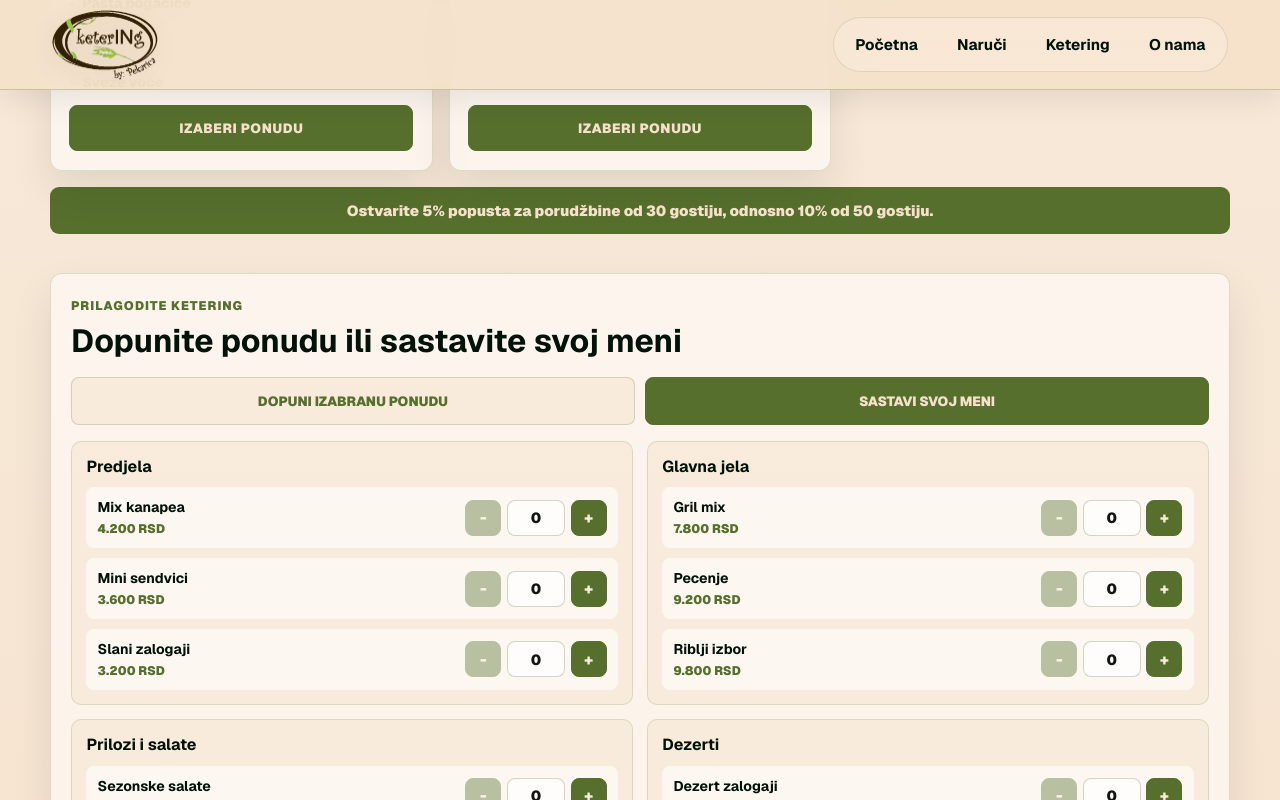
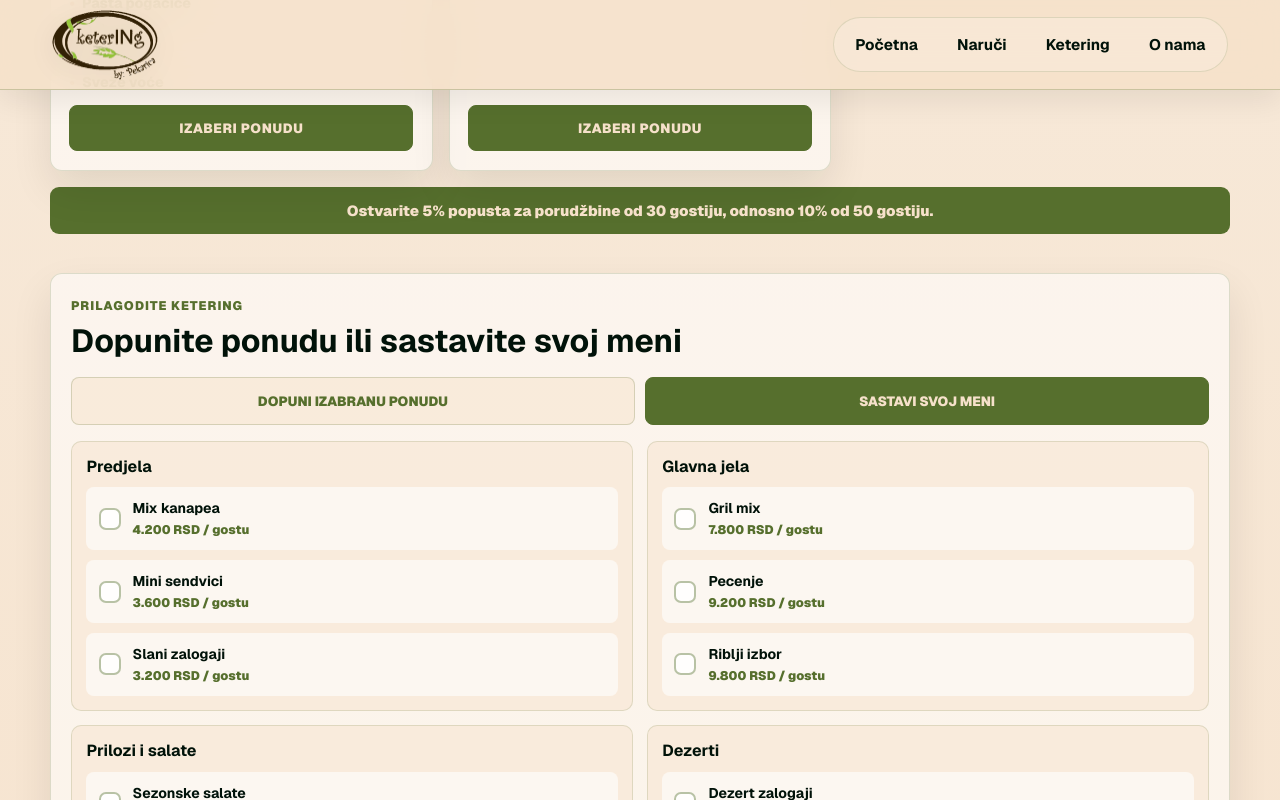
Before and after one commit to nemanja2424/ketering2, a Next.js app: page /ketering in a window 1280 px wide. Both pictures are taken after a click on the button "SASTAVI SVOJ MENI". Shown: the part 2464-3264 px from the top of the page. Built offline with nearby package versions, Linux system fonts and the light colour scheme.

Commit message:
/ketering

```diff
--- a/src/app/ketering/page.jsx
+++ b/src/app/ketering/page.jsx
@@ -220,11 +220,11 @@ export default function KeteringPage() {
     (sum, item) => sum + item.priceRsd * item.quantity,
     0
   );
-  const customMenuTotalRsd = customMenuItems.reduce(
-    (sum, item) => sum + item.priceRsd * item.quantity,
+  const guestCount = Math.max(1, Number(formData.broj_osoba || 1));
+  const originalCustomMenuTotalRsd = customMenuItems.reduce(
+    (sum, item) => sum + item.priceRsd * guestCount,
     0
   );
-  const guestCount = Math.max(1, Number(formData.broj_osoba || 1));
   const selectedOfferExtras = (selectedOffer?.extras || []).filter((extra) =>
     selectedOfferExtraIds.includes(extra.id)
   );
@@ -237,6 +237,8 @@ export default function KeteringPage() {
   const discountRate = guestCount >= 50 ? 0.1 : guestCount >= 30 ? 0.05 : 0;
   const discountRsd = Math.round(originalOfferTotalRsd * discountRate);
   const offerTotalRsd = originalOfferTotalRsd - discountRsd;
+  const customMenuDiscountRsd = Math.round(originalCustomMenuTotalRsd * discountRate);
+  const customMenuTotalRsd = originalCustomMenuTotalRsd - customMenuDiscountRsd;
   const totalRsd =
     cateringMenuMode === 'custom'
       ? customMenuTotalRsd
@@ -308,26 +310,17 @@ export default function KeteringPage() {
     });
   };
 
-  const updateCustomMenuQuantity = (category, product, value, absolute = false) => {
+  const toggleCustomMenuItem = (category, product) => {
     setCustomMenuItems((current) => {
       const existing = current.find((item) => item.id === product.id);
-      const nextQuantity = normalizeQuantity(
-        absolute ? value : (existing?.quantity || 0) + value
-      );
-
-      if (nextQuantity === 0) {
-        return current.filter((item) => item.id !== product.id);
-      }
 
       if (existing) {
-        return current.map((item) =>
-          item.id === product.id ? { ...item, quantity: nextQuantity } : item
-        );
+        return current.filter((item) => item.id !== product.id);
       }
 
       return [
         ...current,
-        { ...product, quantity: nextQuantity, category: category.title },
+        { ...product, category: category.title },
       ];
     });
   };
@@ -419,10 +412,15 @@ export default function KeteringPage() {
                   name: item.name,
                   category: item.category,
                   variant: null,
-                  quantity: item.quantity,
-                  unitPriceRsd: item.priceRsd,
-                  totalPriceRsd: item.priceRsd * item.quantity,
-                  meta: { source: 'ketering-po-meri' },
+                  quantity: guestCount,
+                  unitPriceRsd: Math.round(item.priceRsd * (1 - discountRate)),
+                  totalPriceRsd: Math.round(item.priceRsd * guestCount * (1 - discountRate)),
+                  meta: {
+                    source: 'ketering-po-meri',
+                    guestCount,
+                    originalUnitPriceRsd: item.priceRsd,
+                    discountPercent: discountRate * 100,
+                  },
                 }))
               : [
                 {
@@ -476,10 +474,10 @@ export default function KeteringPage() {
             totals: {
               subtotalRsd:
                 cateringMenuMode === 'custom'
-                  ? customMenuTotalRsd
+                  ? originalCustomMenuTotalRsd
                   : originalOfferTotalRsd + addOnTotalRsd,
               deliveryRsd: 0,
-              discountRsd: cateringMenuMode === 'custom' ? 0 : discountRsd,
+              discountRsd: cateringMenuMode === 'custom' ? customMenuDiscountRsd : discountRsd,
               totalRsd,
             },
             customerNote: formData.napomena.trim(),
@@ -498,10 +496,12 @@ export default function KeteringPage() {
               confirmedAt: null,
               completedAt: null,
             },
-            legacy: {
-              offerId: selectedOffer.id,
-              rawOffer: selectedOffer,
-            },
+            legacy: cateringMenuMode === 'custom'
+              ? { customMenu: true }
+              : {
+                  offerId: selectedOffer.id,
+                  rawOffer: selectedOffer,
+                },
           },
         }),
       });
@@ -714,54 +714,33 @@ export default function KeteringPage() {
                   <div key={category.id} className={styles.customMenuCategory}>
                     <h3>{category.title}</h3>
                     {category.products.map((product) => {
-                      const quantity =
-                        customMenuItems.find((item) => item.id === product.id)?.quantity || 0;
+                      const isSelected = customMenuItems.some((item) => item.id === product.id);
 
                       return (
-                        <div key={product.id} className={styles.customMenuProduct}>
+                        <label
+                          key={product.id}
+                          className={`${styles.customMenuProduct} ${
+                            isSelected ? styles.customMenuProductSelected : ''
+                          }`}
+                        >
+                          <input
+                            type="checkbox"
+                            className={styles.customMenuCheckbox}
+                            checked={isSelected}
+                            onChange={() => toggleCustomMenuItem(category, product)}
+                          />
                           <div>
                             <strong>{product.name}</strong>
-                            <span>{formatRsd(product.priceRsd)}</span>
+                            <span>{formatRsd(product.priceRsd)} / gostu</span>
                           </div>
-                          <div className={styles.quantityControls}>
-                            <button
-                              type="button"
-                              onClick={() => updateCustomMenuQuantity(category, product, -1)}
-                              disabled={quantity === 0}
-                            >
-                              -
-                            </button>
-                            <input
-                              type="number"
-                              min="0"
-                              max="999"
-                              step="1"
-                              value={quantity}
-                              onChange={(event) =>
-                                updateCustomMenuQuantity(
-                                  category,
-                                  product,
-                                  event.target.value,
-                                  true
-                                )
-                              }
-                              aria-label={`Količina za ${product.name}`}
-                            />
-                            <button
-                              type="button"
-                              onClick={() => updateCustomMenuQuantity(category, product, 1)}
-                            >
-                              +
-                            </button>
-                          </div>
-                        </div>
+                        </label>
                       );
                     })}
                   </div>
                 ))}
               </div>
               <div className={styles.customMenuTotal}>
-                <span>Sastavljeni meni</span>
+                <span>Sastavljeni meni / {guestCount} gostiju</span>
                 <strong>{formatRsd(customMenuTotalRsd)}</strong>
               </div>
             </>
@@ -777,7 +756,11 @@ export default function KeteringPage() {
                 : selectedOffer?.name || 'Izaberite ponudu iznad'}
             </h2>
             {cateringMenuMode === 'custom' ? (
-              <strong>{formatRsd(totalRsd)}</strong>
+              <div className={styles.discountPrice}>
+                {discountRate > 0 && <del>{formatRsd(originalCustomMenuTotalRsd)}</del>}
+                <strong>{formatRsd(totalRsd)}</strong>
+                {discountRate > 0 && <span>{discountRate * 100}% popusta</span>}
+              </div>
             ) : !selectedOffer ? (
               <span className={styles.emptyPrice}>Cena nakon izbora ponude</span>
             ) : (
--- a/src/app/ketering/page.module.css
+++ b/src/app/ketering/page.module.css
@@ -415,27 +415,83 @@
 
 .customMenuProduct {
   display: grid;
-  grid-template-columns: minmax(0, 1fr) auto;
+  grid-template-columns: auto minmax(0, 1fr);
   align-items: center;
   gap: 0.75rem;
   padding: 0.7rem;
   background: rgba(255, 255, 255, 0.6);
+  border: 1px solid transparent;
   border-radius: 8px;
+  cursor: pointer;
+  transition:
+    background 0.2s ease,
+    border-color 0.2s ease,
+    box-shadow 0.2s ease,
+    transform 0.2s ease;
 }
 
-.customMenuProduct > div:first-child {
+.customMenuProduct:hover,
+.customMenuProductSelected {
+  background: rgba(86, 111, 45, 0.12);
+  border-color: rgba(86, 111, 45, 0.34);
+  box-shadow: 0 10px 24px rgba(31, 51, 24, 0.08);
+  transform: translateY(-1px);
+}
+
+.customMenuProduct > div {
   display: grid;
   gap: 0.2rem;
 }
 
-.customMenuProduct > div:first-child strong {
+.customMenuProduct > div strong {
   font-size: 0.88rem;
 }
 
-.customMenuProduct > div:first-child span {
+.customMenuProduct > div span {
   color: #566f2d;
   font-size: 0.78rem;
   font-weight: 850;
+}
+
+.customMenuCheckbox {
+  display: grid;
+  place-items: center;
+  width: 22px;
+  height: 22px;
+  margin: 0;
+  appearance: none;
+  background: rgba(255, 255, 255, 0.82);
+  border: 2px solid rgba(86, 111, 45, 0.42);
+  border-radius: 7px;
+  cursor: pointer;
+}
+
+.customMenuCheckbox::before {
+  width: 10px;
+  height: 10px;
+  background: #566f2d;
+  border-radius: 3px;
+  content: "";
+  opacity: 0;
+  transform: scale(0.7);
+  transition:
+    opacity 0.18s ease,
+    transform 0.18s ease;
+}
+
+.customMenuCheckbox:checked {
+  background: #f8eadb;
+  border-color: #566f2d;
+}
+
+.customMenuCheckbox:checked::before {
+  opacity: 1;
+  transform: scale(1);
+}
+
+.customMenuCheckbox:focus-visible {
+  outline: 3px solid rgba(86, 111, 45, 0.2);
+  outline-offset: 2px;
 }
 
 .customMenuTotal {
```
